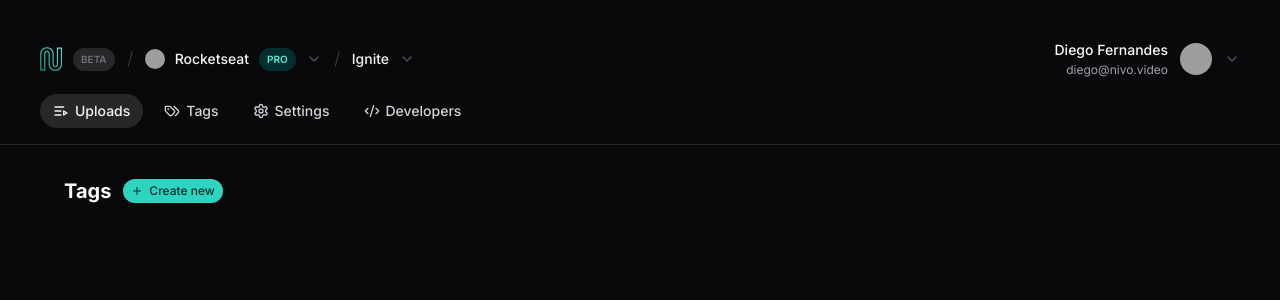
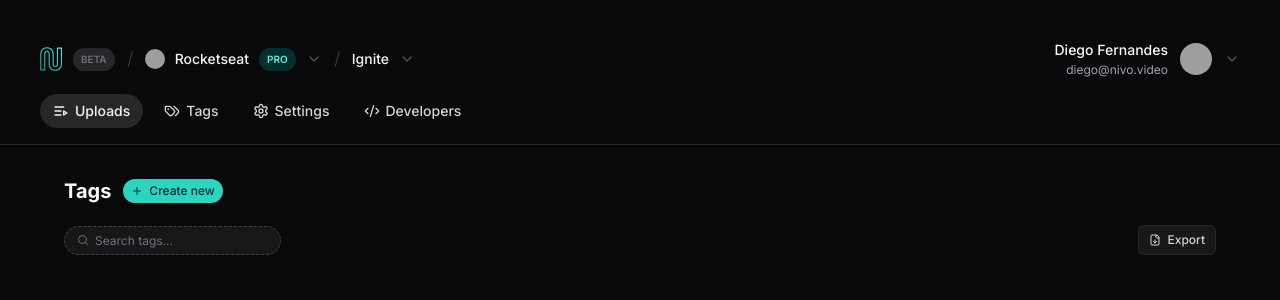
Before and after one commit to BarbosaNath/rocketseat-react-na-pratica, a React (Vite) app: page / in a window 1280 px wide. Shown: the top 300 px of the page. Built offline with nearby package versions, Linux system fonts and the light colour scheme; grey boxes are pictures that could not be loaded.

Commit message:
feat: added search tags input and export button

```diff
--- a/src/app.tsx
+++ b/src/app.tsx
@@ -1,7 +1,8 @@
-import { Plus } from "lucide-react";
+import { FileDown, Plus, Search } from "lucide-react";
 import { Header } from "./components/header";
 import { Tabs } from "./components/tabs";
 import { Button } from "./components/ui/button";
+import { Control, Input } from "./components/ui/input";
 
 export function App() {
   return (
@@ -18,6 +19,18 @@
             Create new
           </Button>
         </div>
+
+        <div className="flex items-center justify-between">
+          <Input variant="filter">
+            <Search className="size-3" />
+            <Control placeholder="Search tags..." />
+          </Input>
+
+          <Button>
+            <FileDown className="size-3" />
+            Export
+          </Button>
+        </div>
       </main>
     </div>
   );
```
